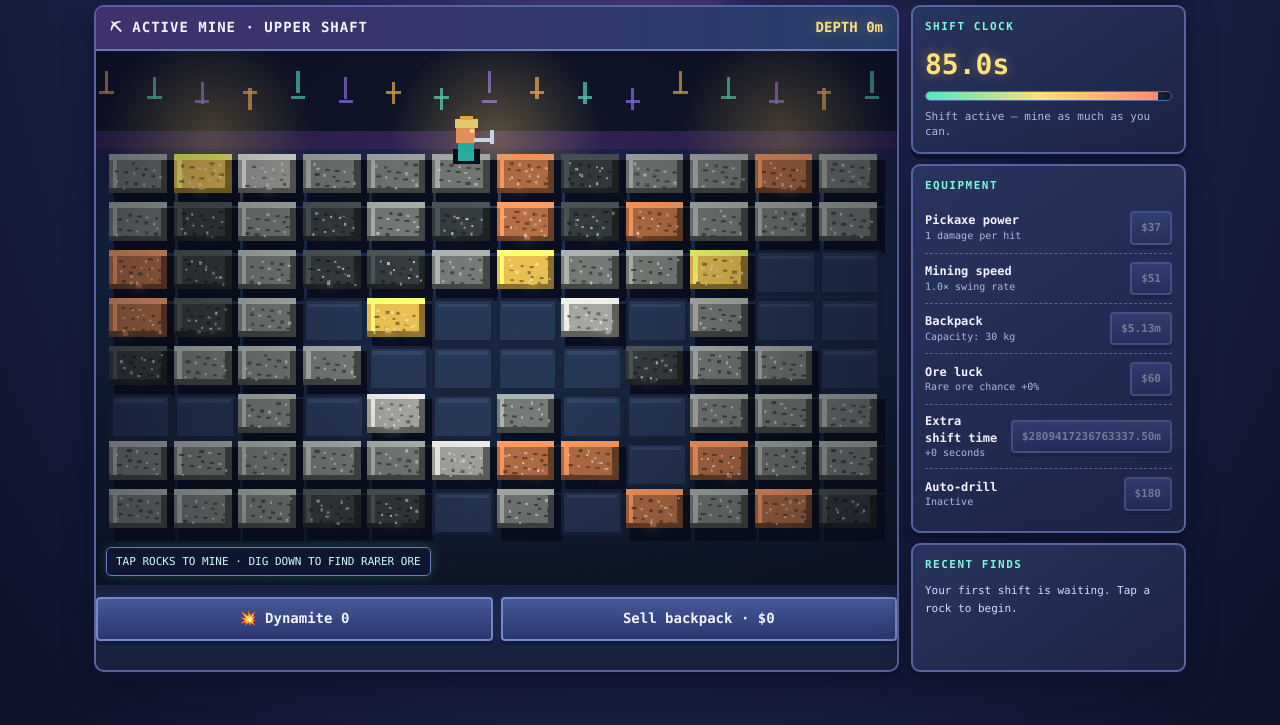
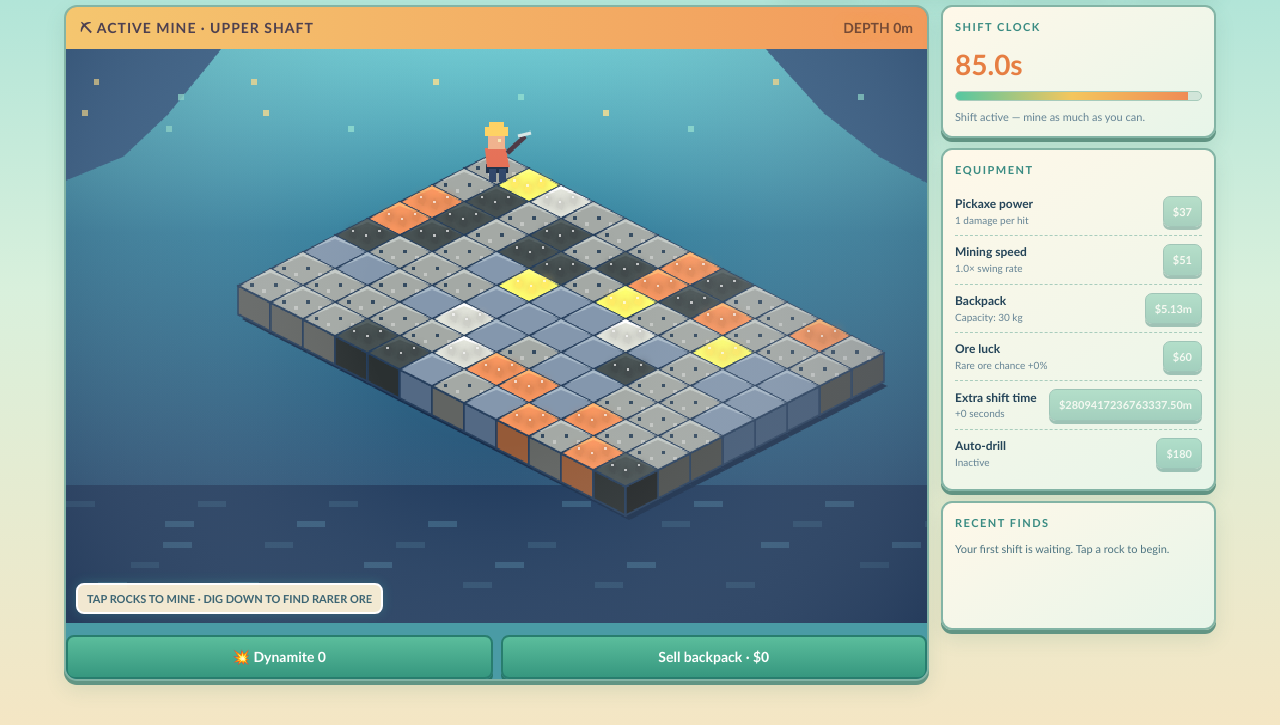
Before and after one commit to feelinglikeawaffle/mine, a plain HTML site: page index.html in a window 1280 px wide. Shown: the part 75-800 px from the top of the page. Drawn offline with Linux system fonts and the light colour scheme.

Commit message:
Rework mine into colorful 3D voxel Crossy Road style

```diff
--- a/index.html
+++ b/index.html
@@ -36,6 +36,40 @@ button:active{transform:translateY(3px);box-shadow:0 1px 0 #111a42}
 .primary:active{box-shadow:0 1px 0 #813e37}
 .log{color:#d5dcff}
 @media(max-width:760px){.wrap{padding:8px}.canvaswrap{overflow:hidden}.hint{font-size:9px}}
+
+/* Clean, colorful low-poly game presentation */
+:root{--bg:#d9f1ec;--panel:#fff3d8;--panel2:#e6f4e9;--line:#7eaa9b;--text:#244458;--muted:#648394;--gold:#e99a36;--green:#299b78;--red:#df665f}
+body{background:linear-gradient(180deg,#a8e2d7 0,#d9f0dc 46%,#f4e6c4 100%);color:#244458;font-family:ui-rounded,"Trebuchet MS",system-ui,sans-serif}
+.wrap{max-width:1180px}
+.brand{color:#23485d;letter-spacing:2px;text-shadow:0 2px #ffffff88}
+.brand span{color:#ef8b48}
+.stat,.card,.scene,.modal{border:2px solid #83b4a5;box-shadow:0 4px 0 #629584,0 9px 20px #3e786522}
+.stat{background:linear-gradient(145deg,#fff8e8,#e9f6e7);border-radius:10px}
+.stat b{color:#315b70}
+.scene{background:#4a9ba5;border-radius:13px}
+.scenehead{background:linear-gradient(90deg,#f5c66f,#f29a5c);color:#4d4050;border:0}
+.depth{color:#754a36}
+.canvaswrap{background:#347f9c}
+.hint{background:#fff4d9eF;border:2px solid #fff;color:#3c6573;border-radius:8px;font-weight:800}
+.card{background:linear-gradient(145deg,#fff8e9,#e7f5e9);border-radius:11px}
+.card h3{color:#398b82}
+.timer{color:#e67e42;text-shadow:none}
+.bar{background:#d1e5d9;border:1px solid #a6cbbb}
+.bar>i{background:linear-gradient(90deg,#55c7a1,#f4c65d,#ef8b55);box-shadow:none}
+.upgrade{border-top:1px dashed #a9cdbd}
+.upgrade button{border-radius:7px;background:linear-gradient(#5bbd9c,#36977f);border:1px solid #287d6e;color:white;box-shadow:0 3px 0 #287568}
+button{border-radius:8px;background:linear-gradient(#5bbd9c,#36977f);border:2px solid #287d6e;color:#fff;box-shadow:0 4px 0 #287568;font-weight:800}
+button:active{box-shadow:0 1px 0 #287568}
+button:hover:not(:disabled){filter:brightness(1.08);transform:translateY(-1px)}
+.primary{background:linear-gradient(#ffbd58,#ef8750);border:2px solid #d66d42;color:#543c38;box-shadow:0 4px 0 #b95d3e}
+.primary:active{box-shadow:0 1px 0 #b95d3e}
+.modal{background:linear-gradient(145deg,#fff7e4,#e7f4e8);border-radius:14px}
+.modal p{color:#58798a}
+.upcard{background:linear-gradient(145deg,#fff8e8,#e5f4e9);border:2px solid #a5cbbb;border-radius:10px}
+.upcard h4{color:#d77d43}
+.log{color:#4d7481}
+.gold{color:#dc8a37}
+@media(max-width:760px){.wrap{padding:8px}.canvaswrap{overflow:hidden}.hint{font-size:9px}}
 </style>
 </head>
 <body><div class="wrap">
@@ -56,47 +90,61 @@ function log(t){$('log').innerHTML=t+'<br>'+$('log').innerHTML}
 function cost(k){return Math.floor(prices[k]*Math.pow(k==='time'?1.65:1.48,g[k==='time'?'time':k]))}
 function makeBlock(x,y){let d=g.depth+y*12,weights=ores.map((o,i)=>o.w*(i===0?Math.max(.18,1-d/1200):Math.max(.12,1+Math.max(0,d-80)*i*.004))),sum=weights.reduce((a,b)=>a+b,0),r=Math.random()*sum,idx=0;for(;idx<weights.length-1&&r>weights[idx];idx++)r-=weights[idx];let hp=Math.max(1,Math.floor((1+d/75)*(idx===0?1:1+idx*.8)));return{x,y,hp,max:hp,ore:ores[idx],open:y===0||Math.random()<.18,seed:Math.random()*99}}
 function gen(){g.blocks=[];for(let y=0;y<8;y++)for(let x=0;x<12;x++)g.blocks.push(makeBlock(x,y))}
+function poly(points,fill,stroke){ctx.beginPath();ctx.moveTo(points[0][0],points[0][1]);for(let i=1;i<points.length;i++)ctx.lineTo(points[i][0],points[i][1]);ctx.closePath();ctx.fillStyle=fill;ctx.fill();if(stroke){ctx.strokeStyle=stroke;ctx.lineWidth=1.5;ctx.stroke()}}
 function draw(){
  const W=c.width,H=c.height;ctx.clearRect(0,0,W,H);
- const sky=ctx.createLinearGradient(0,0,0,H);sky.addColorStop(0,'#251a50');sky.addColorStop(.38,'#172d50');sky.addColorStop(1,'#101b2b');ctx.fillStyle=sky;ctx.fillRect(0,0,W,H);
- // glowing cavern ceiling and colorful crystal seams
- ctx.fillStyle='#11172c';ctx.fillRect(0,0,W,88);ctx.fillStyle='#35265e';ctx.fillRect(0,72,W,16);
- for(let i=0;i<18;i++){let x=i*43;ctx.fillStyle=i%3===0?'#ffb84d':i%3===1?'#55e6d0':'#9d79ff';ctx.globalAlpha=.8;ctx.fillRect(x+8,18+(i%4)*5,3,20);ctx.fillRect(x+3,36+(i%3)*4,13,3);ctx.globalAlpha=1}
- // warm work lamps
- for(let x of [100,360,620]){let glow=ctx.createRadialGradient(x,77,2,x,77,95);glow.addColorStop(0,'#ffd36b55');glow.addColorStop(1,'#ffd36b00');ctx.fillStyle=glow;ctx.fillRect(x-95,0,190,180)}
- const bw=58,bh=43,ox=12,oy=93;
- for(const block of g.blocks){
-  const x=ox+block.x*bw,y=oy+block.y*bh;
+ // bright, storybook cavern backdrop
+ const bg=ctx.createLinearGradient(0,0,0,H);bg.addColorStop(0,'#65c8d0');bg.addColorStop(.32,'#347f9c');bg.addColorStop(1,'#243b62');ctx.fillStyle=bg;ctx.fillRect(0,0,W,H);
+ // distant cave silhouettes
+ poly([[0,0],[130,0],[85,55],[48,90],[0,110]],'#345c83');
+ poly([[720,0],[585,0],[633,53],[680,90],[720,112]],'#345c83');
+ for(let i=0;i<13;i++){let x=(i*71+23)%720;ctx.fillStyle=i%2?'#8ce0d0':'#ffe18a';ctx.globalAlpha=.8;ctx.fillRect(x,25+(i%4)*13,5,5);ctx.globalAlpha=1}
+ // softly lit floor behind the mine
+ ctx.fillStyle='#1d385b';ctx.fillRect(0,365,W,115);
+ for(let i=0;i<28;i++){ctx.fillStyle=i%2?'#315879':'#294b6c';ctx.fillRect((i*83)%720,378+(i%5)*17,24,5)}
+ // isometric voxel grid: three visible faces per block, Crossy-Road-like camera
+ const tw=54,th=28,side=24,cx=360,top=86;
+ const ordered=[...g.blocks].sort((a,b)=>(a.x+a.y)-(b.x+b.y));
+ for(const block of ordered){
+  const sx=cx+(block.x-block.y)*tw/2,sy=top+(block.x+block.y)*th/2;
+  const A=[sx,sy],B=[sx+tw/2,sy+th/2],C=[sx,sy+th],D=[sx-tw/2,sy+th/2];
+  const BL=[D[0],D[1]+side],CL=[C[0],C[1]+side],BR=[B[0],B[1]+side];
   const exposed=block.open||g.blocks.some(n=>n.open&&Math.abs(n.x-block.x)+Math.abs(n.y-block.y)===1);block.exposed=exposed;
-  if(!exposed){ctx.fillStyle='#19243b';ctx.fillRect(x,y,bw-2,bh-2);ctx.fillStyle='#263655';ctx.fillRect(x+3,y+3,bw-8,bh-8);ctx.fillStyle='#34456a';ctx.fillRect(x+5,y+5,bw-13,3);continue}
-  const col=block.ore.col;
-  // chunky beveled pixel block, bright top edge and deep side
-  ctx.fillStyle='#090f20';ctx.fillRect(x+4,y+5,bw-3,bh-2);
-  ctx.fillStyle=col;ctx.fillRect(x,y,bw-6,bh-8);
-  ctx.fillStyle=shade(col,1.45);ctx.fillRect(x,y,bw-6,5);ctx.fillRect(x+3,y+5,4,bh-16);
-  ctx.fillStyle=shade(col,.58);ctx.fillRect(x,y+bh-13,bw-6,5);ctx.fillRect(x+bw-12,y+5,6,bh-18);
-  // pixel grain flecks
-  for(let k=0;k<17;k++){const px=x+5+((k*17+block.seed*13)%42),py=y+7+((k*11+block.seed*7)%23);ctx.fillStyle=k%3===0?'#ffffff88':shade(col,.55);ctx.fillRect(px,py,2+(k%3),2)}
-  if(block.ore.n!=='Stone'){
-   ctx.save();ctx.shadowColor=col;ctx.shadowBlur=10;ctx.fillStyle=col;
-   for(let k=0;k<4;k++){const px=x+10+((k*13+block.seed*9)%31),py=y+9+((k*7+block.seed*5)%20);ctx.fillRect(px,py,5,5);ctx.fillStyle='#ffffffaa';ctx.fillRect(px,py,2,2);ctx.fillStyle=col}
+  let base=exposed?block.ore.col:'#61728b';
+  const topCol=exposed?shade(base,1.38):'#8497ad',leftCol=exposed?shade(base,.82):'#536984',rightCol=exposed?shade(base,.62):'#405773';
+  // cast shadow, side walls, top surface
+  poly([[D[0]+3,D[1]+side+4],[C[0]+3,C[1]+side+4],[B[0]+3,B[1]+side+4],[A[0]+3,A[1]+side+4]],'#172c49');
+  poly([D,C,CL,BL],leftCol,'#263e5c');
+  poly([C,B,BR,CL],rightCol,'#263e5c');
+  poly([A,B,C,D],topCol,'#263e5c');
+  // bevel highlight on the sun-facing edge
+  poly([A,[A[0]+tw/2,A[1]+th/2],[A[0]+tw/2-3,A[1]+th/2-1],[A[0],A[1]+3],[A[0]-tw/2+3,A[1]+th/2-1]],exposed?shade(base,1.65):'#a9bac9');
+  if(exposed&&block.ore.n!=='Stone'){
+   // little chunky ore crystals embedded in the top
+   const gem=block.ore.col;ctx.save();ctx.shadowColor=gem;ctx.shadowBlur=7;
+   for(let k=0;k<3;k++){let gx=sx-12+k*11+((block.seed|0)%4),gy=sy+12+(k%2)*4;poly([[gx,gy-5],[gx+4,gy-1],[gx+2,gy+5],[gx-3,gy+2]],shade(gem,1.25));ctx.fillStyle='#ffffffaa';ctx.fillRect(gx-1,gy-3,2,2)}
    ctx.restore();
+  }else if(exposed){
+   for(let k=0;k<4;k++){let gx=sx-17+k*10,gy=sy+12+(k%2)*5;ctx.fillStyle=k%2?'#ffffff55':'#354b60';ctx.fillRect(gx,gy,3,3)}
   }
-  if(block.hp<block.max){ctx.fillStyle='#101528';ctx.fillRect(x+7,y+bh-9,bw-19,4);ctx.fillStyle='#ffe078';ctx.fillRect(x+7,y+bh-9,(bw-19)*block.hp/block.max,4)}
-  if(block.hit>0){ctx.strokeStyle='#fff2a6';ctx.lineWidth=3;ctx.strokeRect(x+2,y+2,bw-10,bh-12);ctx.fillStyle='#fff5ba';ctx.fillRect(x+10,y+10,3,3);block.hit--}
+  if(block.hp<block.max){ctx.fillStyle='#20334c';ctx.fillRect(sx-17,sy+th/2-3,34,4);ctx.fillStyle='#ffe17a';ctx.fillRect(sx-17,sy+th/2-3,34*block.hp/block.max,4)}
+  if(block.hit>0){ctx.save();ctx.globalAlpha=.9;poly([[sx,sy-3],[sx+tw/2+2,sy+th/2],[sx,sy+th+3],[sx-tw/2-2,sy+th/2]],'#ffffff55','#fff4ba');ctx.restore();block.hit--}
  }
- // miner sprite with bright helmet and headlamp
- const px=ox+5*bw+14,py=oy-32;
- ctx.fillStyle='#080d1c';ctx.fillRect(px+5,py+27,24,14);ctx.fillStyle='#ff9d62';ctx.fillRect(px+8,py+5,17,17);
- ctx.fillStyle='#ffe27b';ctx.fillRect(px+7,py,20,8);ctx.fillStyle='#ffbd4a';ctx.fillRect(px+11,py-3,12,4);
- ctx.fillStyle='#28b9ad';ctx.fillRect(px+9,py+22,15,16);ctx.fillStyle='#fff0b0';ctx.fillRect(px+20,py+9,4,4);
- ctx.fillStyle='#d9e8ff';ctx.fillRect(px+24,py+17,18,4);ctx.fillRect(px+38,py+10,4,13);
- // subtle scanline grain and corner vignette
- ctx.fillStyle='#ffffff0b';for(let i=0;i<420;i++){ctx.fillRect((i*97)%W,(i*53)%H,1,1)}
- const vignette=ctx.createRadialGradient(W/2,H/2,100,W/2,H/2,460);vignette.addColorStop(0,'#00000000');vignette.addColorStop(1,'#05091a88');ctx.fillStyle=vignette;ctx.fillRect(0,0,W,H);
+ // small voxel miner standing at the back edge of the dig site
+ const mx=360,my=65;
+ ctx.fillStyle='#20324b';ctx.fillRect(mx-9,my+31,19,8);
+ poly([[mx-10,my+18],[mx+8,my+18],[mx+11,my+34],[mx-8,my+34]],'#e56f55');
+ ctx.fillStyle='#f0b18b';ctx.fillRect(mx-7,my+5,14,14);
+ ctx.fillStyle='#ffd15e';ctx.fillRect(mx-10,my,20,8);ctx.fillRect(mx-6,my-4,12,5);
+ ctx.fillStyle='#31476a';ctx.fillRect(mx-6,my+35,6,11);ctx.fillRect(mx+2,my+35,6,11);
+ ctx.fillStyle='#f8e6b2';ctx.fillRect(mx+1,my+10,3,3);
+ // pickaxe
+ ctx.strokeStyle='#4a3440';ctx.lineWidth=4;ctx.beginPath();ctx.moveTo(mx+9,my+22);ctx.lineTo(mx+24,my+8);ctx.stroke();ctx.strokeStyle='#d7e7e6';ctx.lineWidth=3;ctx.beginPath();ctx.moveTo(mx+18,my+8);ctx.lineTo(mx+29,my+5);ctx.stroke();
+ // soft vignette, no heavy grain/noise
+ const vg=ctx.createRadialGradient(360,220,110,360,220,500);vg.addColorStop(0,'#ffffff00');vg.addColorStop(1,'#14244366');ctx.fillStyle=vg;ctx.fillRect(0,0,W,H);
 }
 function shade(hex,f){let n=parseInt(hex.slice(1),16),r=Math.min(255,Math.max(0,((n>>16)&255)*f|0)),gg=Math.min(255,Math.max(0,((n>>8)&255)*f|0)),b=Math.min(255,Math.max(0,(n&255)*f|0));return '#'+[r,gg,b].map(v=>v.toString(16).padStart(2,'0')).join('')}
-function hit(e){if(g.phase!=='work'||g.timeLeft<=0)return;let r=c.getBoundingClientRect(),x=(e.clientX-r.left)*c.width/r.width,y=(e.clientY-r.top)*c.height/r.height,bw=58,bh=43,ix=Math.floor((x-12)/bw),iy=Math.floor((y-93)/bh);let b=g.blocks.find(z=>z.x===ix&&z.y===iy&&z.exposed);if(!b)return;mine(b)}
+function hit(e){if(g.phase!=='work'||g.timeLeft<=0)return;let r=c.getBoundingClientRect(),x=(e.clientX-r.left)*c.width/r.width,y=(e.clientY-r.top)*c.height/r.height,tw=54,th=28,cx=360,top=86,u=(x-cx)/(tw/2),v=(y-top)/(th/2),ix=Math.round((u+v)/2),iy=Math.round((v-u)/2),sx=cx+(ix-iy)*tw/2,sy=top+(ix+iy)*th/2;if(Math.abs(x-sx)/(tw/2)+Math.abs(y-sy)/(th/2)>1.12)return;let b=g.blocks.find(z=>z.x===ix&&z.y===iy&&z.exposed);if(!b)return;mine(b)}
 function mine(b){let dmg=g.power*(1+g.prestige*.12);b.hp-=dmg;b.hit=3;g.hit=1;if(b.hp<=0){b.open=false;let amount=1+Math.floor(Math.random()*2);if(g.backpack+amount>g.bag){amount=Math.max(0,g.bag-g.backpack)}g.backpack+=amount;g.oreCount+=amount;g.earned+=amount*b.ore.v;g.depth=Math.max(g.depth,b.y*12+g.depthFloor);let above=g.blocks.find(z=>z.x===b.x&&z.y===b.y-1);if(above)above.open=true;g.blocks.filter(z=>Math.abs(z.x-b.x)+Math.abs(z.y-b.y)===1).forEach(z=>z.open=true);log('<span style="color:'+b.ore.col+'">+'+amount+'kg '+b.ore.n+'</span> · $'+amount*b.ore.v);if(g.backpack>=g.bag)log('Backpack full! Sell your haul.');if(g.depth>=500&&!g.prestigePrompt){g.prestigePrompt=true;$('legacyGain').textContent=Math.max(1,Math.floor(g.depth/500)+g.prestige);$('prestigeOverlay').style.display='flex'}}
  draw();update()}
 c.addEventListener('pointerdown',hit);
```
